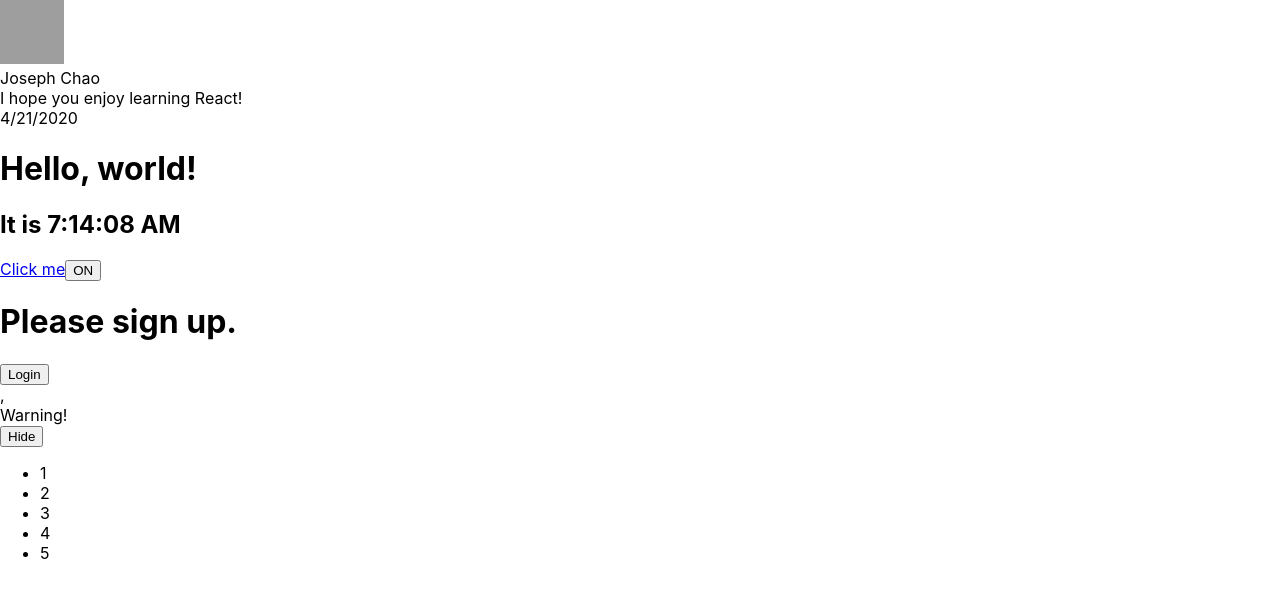
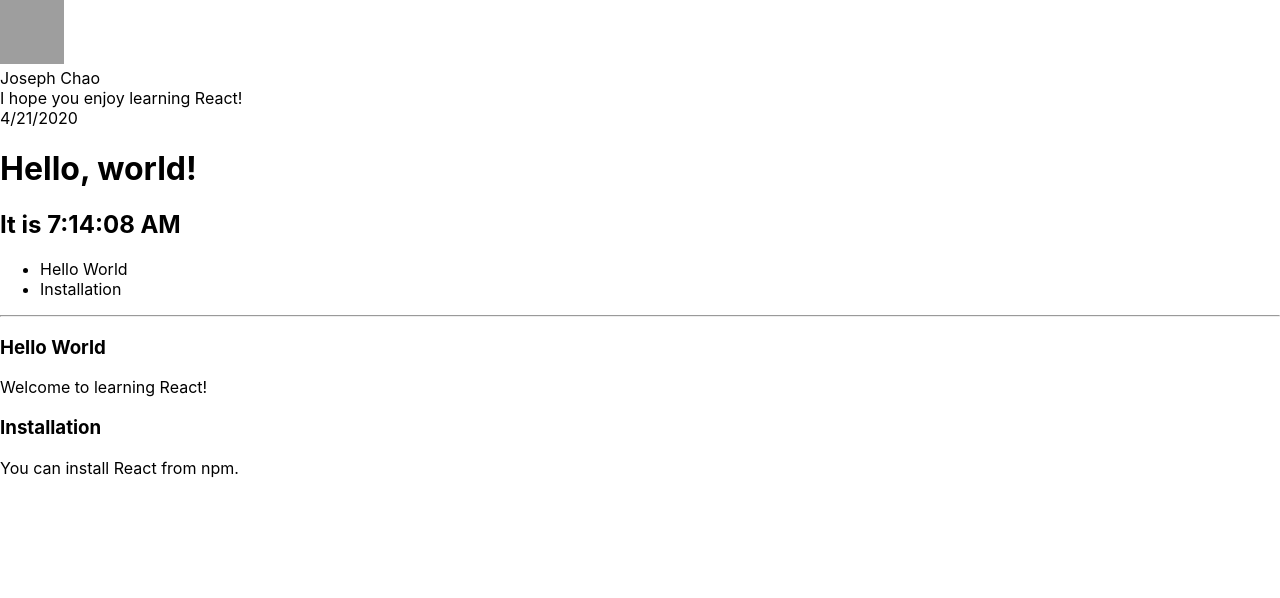
Before and after one commit to ctzuchiang/ReactSelfLearning, a React (Create React App) app: page / in a window 1280 px wide. Shown: the top 598 px of the page. Built offline with nearby package versions, Linux system fonts and the light colour scheme; grey boxes are pictures that could not be loaded.

Commit message:
Blog Sample

```diff
--- /dev/null
+++ b/src/components/Blog.js
@@ -0,0 +1,32 @@
+import React from "react";
+import { ListItem } from "./lib/Lib";
+
+const posts = [
+  { id: 1, title: "Hello World", content: "Welcome to learning React!" },
+  { id: 2, title: "Installation", content: "You can install React from npm." },
+];
+
+function Blog() {
+  const sidebar = (
+    <ul>
+      {posts.map((post) => (
+        <ListItem key={post.id} value={post.title}></ListItem>
+      ))}
+    </ul>
+  );
+  const content = posts.map((post) => (
+    <div key={post.id}>
+      <h3>{post.title}</h3>
+      <p>{post.content}</p>
+    </div>
+  ));
+  return (
+    <div>
+      {sidebar}
+      <hr />
+      {content}
+    </div>
+  );
+}
+
+export default Blog;
--- a/src/components/ListSample.js
+++ b/src/components/ListSample.js
@@ -1,4 +1,5 @@
 import React from "react";
+import { ListItem } from "./lib/Lib";
 
 class ListSample extends React.Component {
   constructor(props) {
@@ -18,9 +19,4 @@
   return <ul>{listItems}</ul>;
 }
 
-function ListItem(props) {
-  const value = props.value;
-  return <li>{value}</li>;
-}
-
 export default ListSample;
--- a/src/components/TestApp.js
+++ b/src/components/TestApp.js
@@ -1,21 +1,19 @@
 import React from "react";
 import UserInfo from "./UserInfo";
 import Clock from "./Clock";
-import ListSample from "./ListSample";
-import { ActionLink, Toggle } from "./ActionLink";
-import LoginControl from "./LoginControl";
-import WarningPage from "./WarningBanner";
+import Blog from "./Blog";
 
 function TestApp() {
   const element = (
     <div>
       {UserInfo}
       <Clock />
-      <ActionLink />
+      {/* <ActionLink />
       <Toggle />
       <LoginControl />,
       <WarningPage />
-      <ListSample />
+      <ListSample /> */}
+      <Blog />
     </div>
   );
   return element;
--- /dev/null
+++ b/src/components/lib/Lib.js
@@ -0,0 +1,8 @@
+import React from "react";
+
+function ListItem(props) {
+  const value = props.value;
+  return <li>{value}</li>;
+}
+
+export { ListItem };
```
